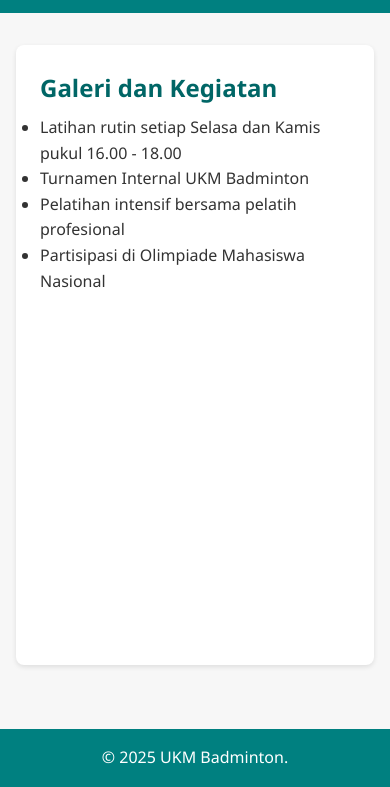
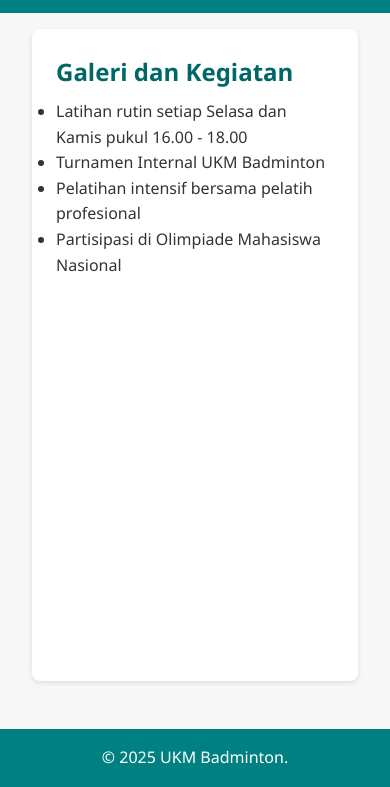
Before and after one commit to frhn-ctrlC/coba, a plain HTML site: page kegiatan.html in a window 390 px wide. Shown: the part 57-844 px from the top of the page. Drawn offline with Linux system fonts and the light colour scheme.

Commit message:
Update kegiatan.css

```diff
--- a/kegiatan.css
+++ b/kegiatan.css
@@ -83,3 +83,9 @@ footer{
     flex-direction: column;
     min-height: 100vh;
 }
+
+@media (max-width: 600px) {
+    main {
+        margin: 1rem;
+    }
+}
```
